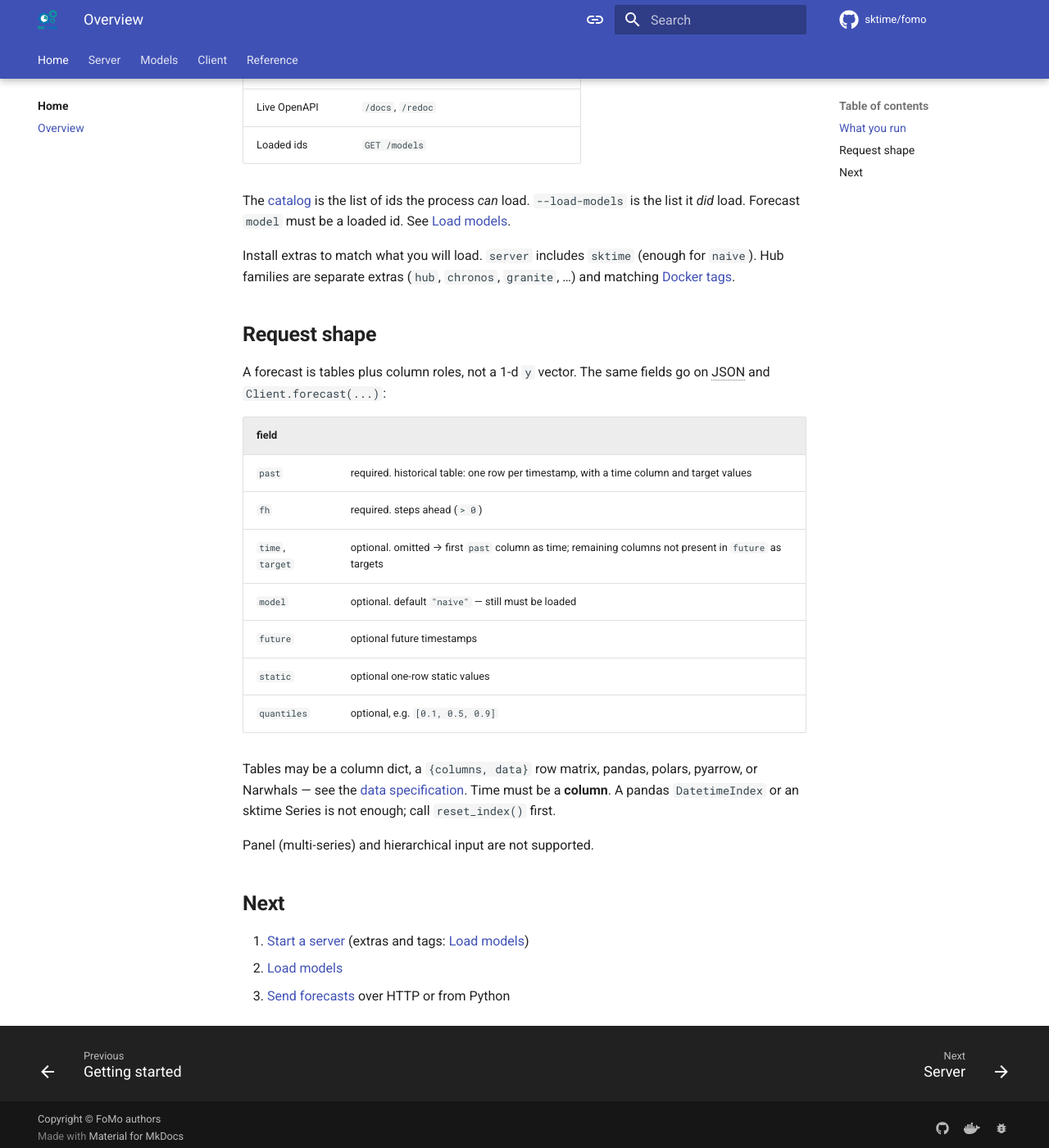
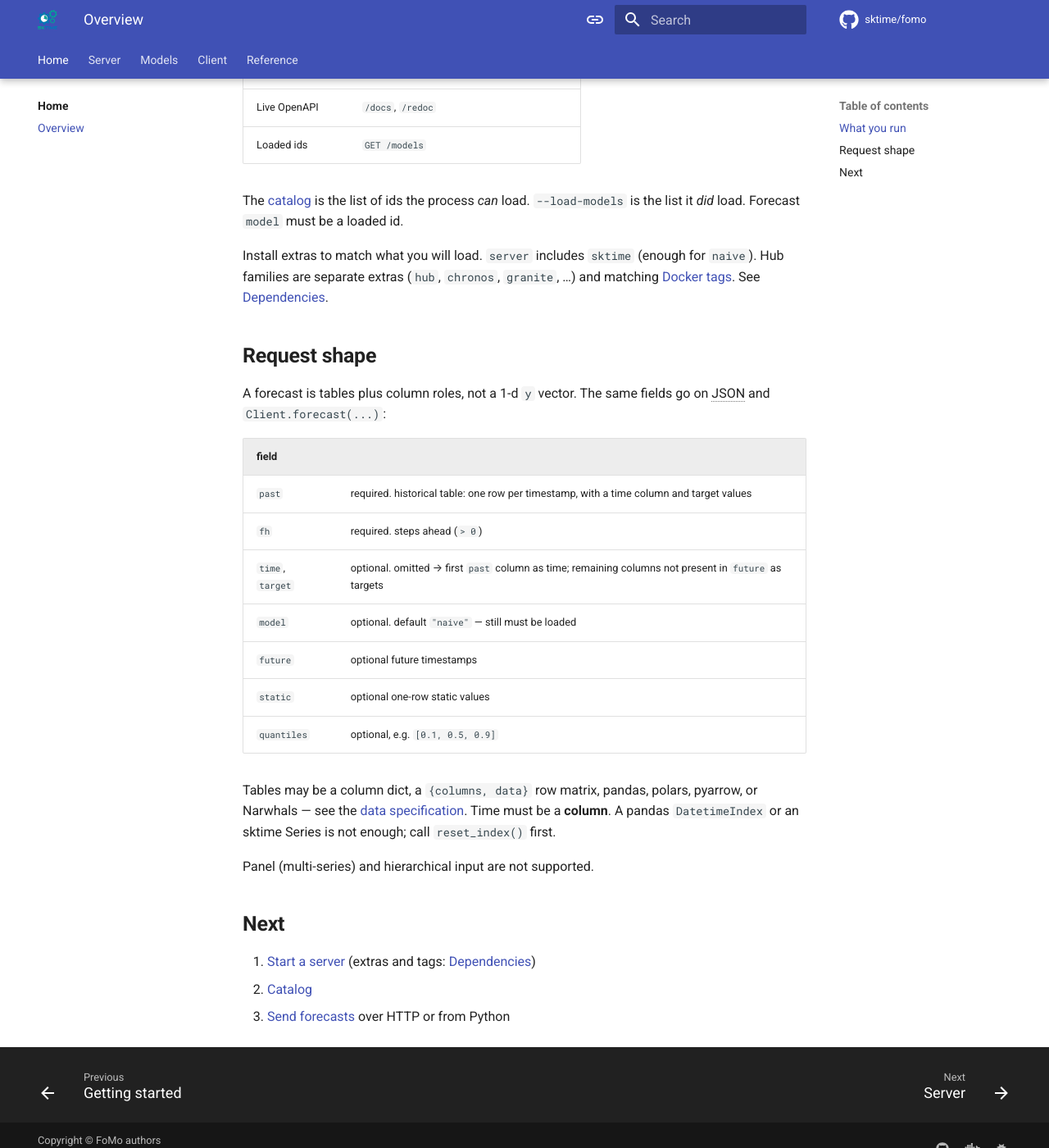
Before and after one commit to sktime/tserve, an MkDocs documentation site: the page built from docs/overview.md, in a window 1280 px wide and 1400 px high, scrolled down 1162 px. Shown: the whole window at 82% size. Built offline with MkDocs 1.6.1 and Material for MkDocs 9.7.7, drawn with Linux system fonts in a browser that asks for light colours; comment, search, counter and statistics services are not loaded.

Commit message:
update references to inner docs

```diff
--- a/docs/overview.md
+++ b/docs/overview.md
@@ -20,9 +20,9 @@
 | Live OpenAPI | `/docs`, `/redoc` |
 | Loaded ids | `GET /models` |
 
-The [catalog](models/catalog.md) is the list of ids the process *can* load. `--load-models` is the list it *did* load. Forecast `model` must be a loaded id. See [Load models](models/index.md).
+The [catalog](models/index.md) is the list of ids the process *can* load. `--load-models` is the list it *did* load. Forecast `model` must be a loaded id.
 
-Install extras to match what you will load. `server` includes `sktime` (enough for `naive`). Hub families are separate extras (`hub`, `chronos`, `granite`, …) and matching [Docker tags](server/docker.md).
+Install extras to match what you will load. `server` includes `sktime` (enough for `naive`). Hub families are separate extras (`hub`, `chronos`, `granite`, …) and matching [Docker tags](server/docker.md). See [Dependencies](models/index.md#dependencies).
 
 ## Request shape
 
@@ -44,6 +44,6 @@
 
 ## Next
 
-1. [Start a server](server/index.md) (extras and tags: [Load models](models/index.md#which-extra-image))
-2. [Load models](models/index.md)
+1. [Start a server](server/index.md) (extras and tags: [Dependencies](models/index.md#dependencies))
+2. [Catalog](models/index.md)
 3. [Send forecasts](client/index.md) over HTTP or from Python
```
Also changed, not shown: docs/index.md (+3 -3 lines).
